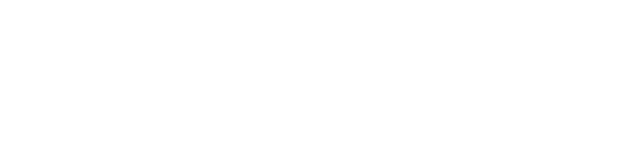
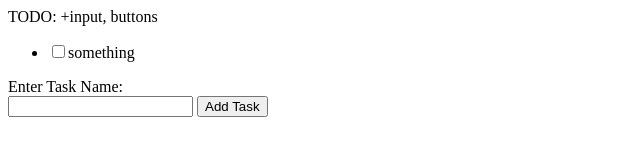
Before and after one commit to radiasian1122/SDI31-ToDoList-Evan-Jake, a website: page index.html in a window 1280 px wide. Shown: the whole page, without its empty margins (0-640 px from the left). Drawn offline with Linux system fonts and the light colour scheme.

Commit message:
Co-authored-by: Aesiren <Aesiren@users.noreply.github.com>1

```diff
--- a/index.html
+++ b/index.html
@@ -3,9 +3,29 @@
 <head>
     <meta charset="UTF-8">
     <meta name="viewport" content="width=device-width, initial-scale=1.0">
-    <title>Document</title>
+    <title>Evan and Jake's To-do List</title>
+    <link href="stylesheet.css" rel="stylesheet">
 </head>
 <body>
+    TODO: +input, buttons
+
+    <div class="list">
+
+        <ul>
+
+            <li> <input type="checkbox"/>something</li>
+
+        </ul>
+
+    </div>
+
+
+    <div class="form">
+
+        <label>Enter Task Name:<br><input type="text" id="textInput"/></label>
+        <button id="addTask">Add Task</button>
+
+    </div>
 
 </body>
 </html>
```
Also changed, not shown: functions.js (added), readme.md, stylesheet.css (added).
